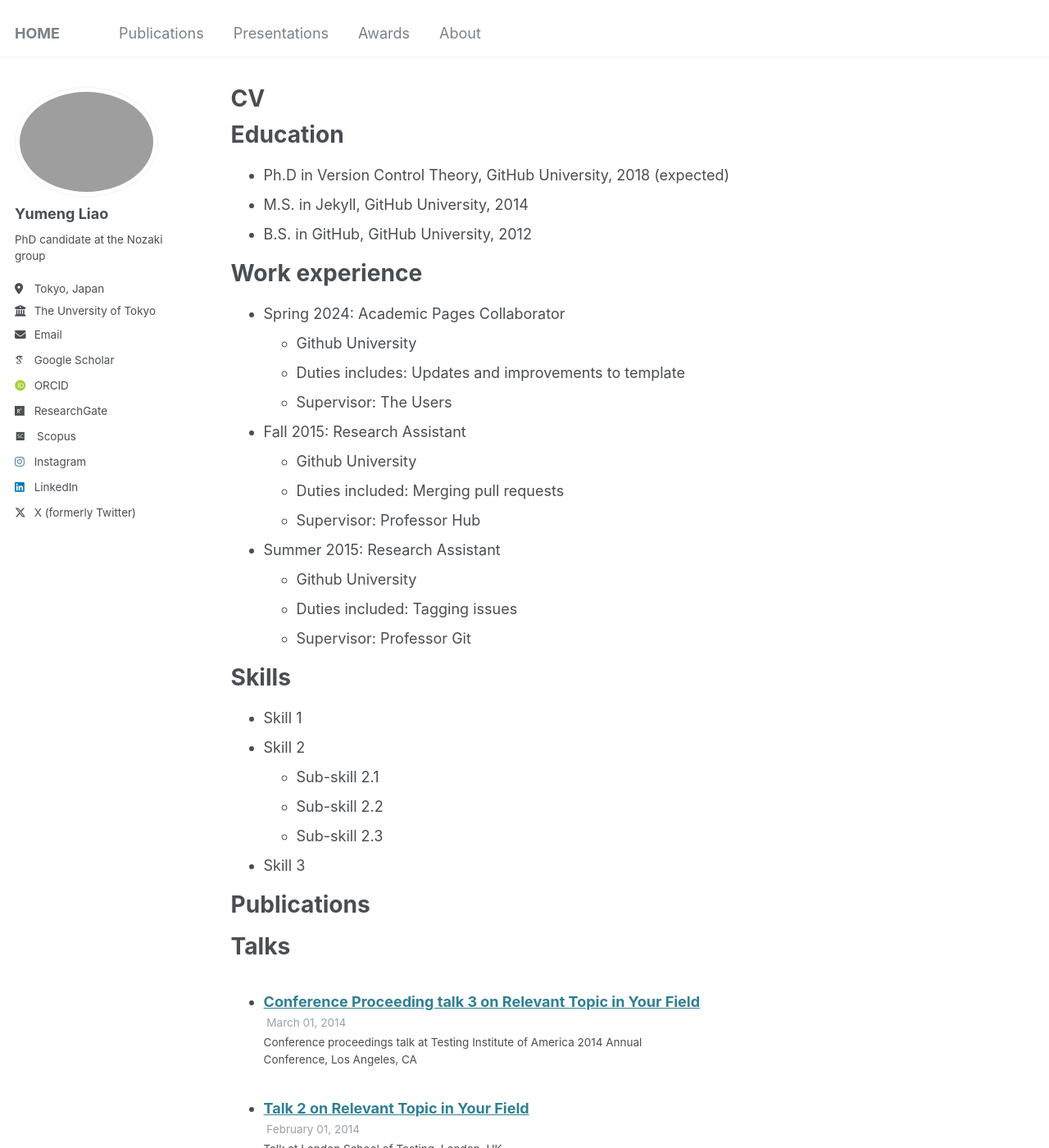
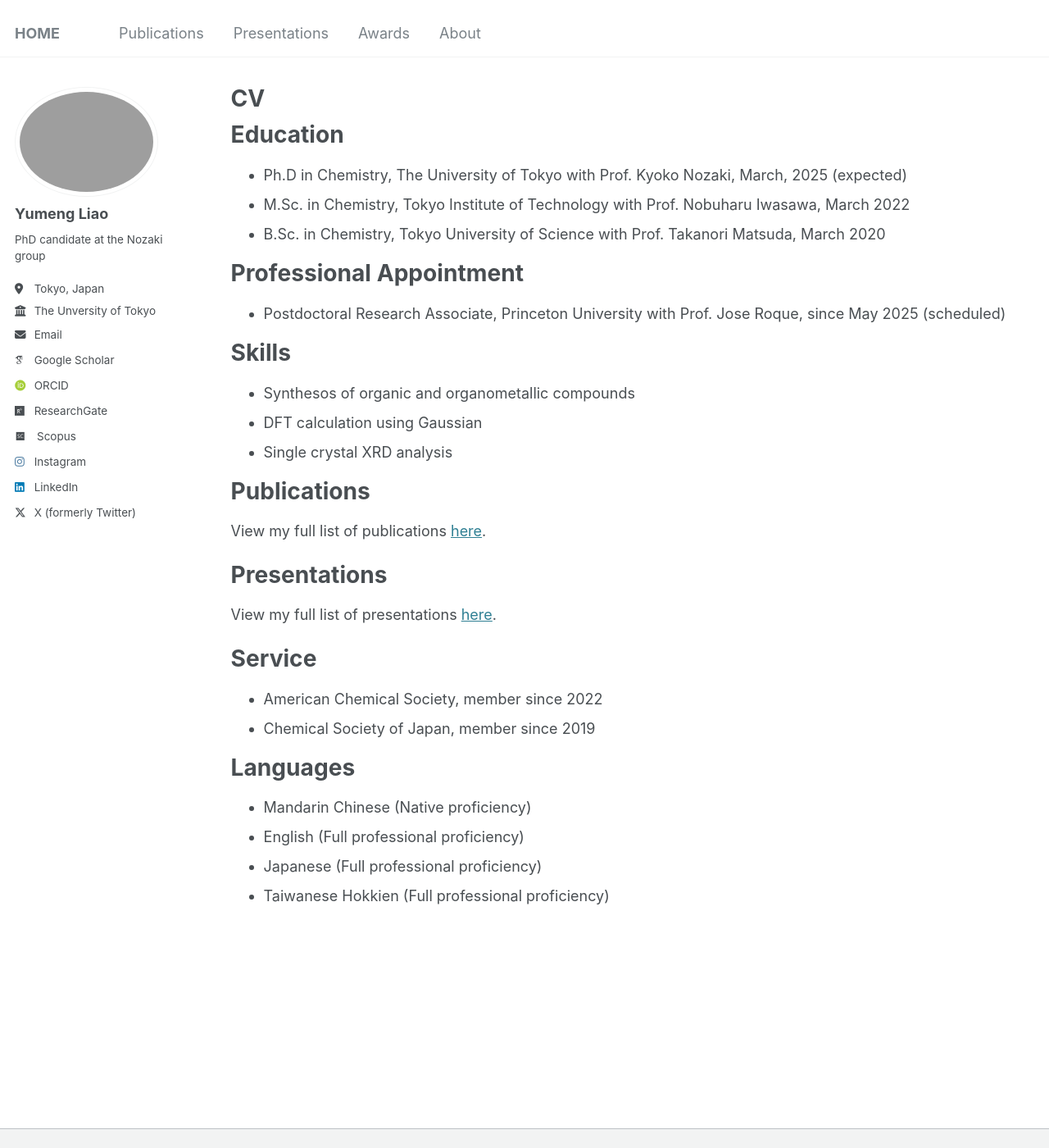
Before and after one commit to liaoym0610/academic, a Jekyll site: the page built from _pages/cv.md, in a window 1280 px wide and 1400 px high. Shown: the whole window at 82% size. Built offline with Jekyll 4.4.1, drawn with Linux system fonts in a browser that asks for light colours; some web fonts are replaced; some of the changed text lies outside the part shown.

Commit message:
Update cv.md

```diff
--- a/_pages/cv.md
+++ b/_pages/cv.md
@@ -11,54 +11,36 @@ redirect_from:
 
 Education
 ======
-* Ph.D in Version Control Theory, GitHub University, 2018 (expected)
-* M.S. in Jekyll, GitHub University, 2014
-* B.S. in GitHub, GitHub University, 2012
+* Ph.D in Chemistry, The University of Tokyo with Prof. Kyoko Nozaki, March, 2025 (expected)
+* M.Sc. in Chemistry, Tokyo Institute of Technology with Prof. Nobuharu Iwasawa, March 2022
+* B.Sc. in Chemistry, Tokyo University of Science with Prof. Takanori Matsuda, March 2020
 
-Work experience
+Professional Appointment
 ======
-* Spring 2024: Academic Pages Collaborator
-  * Github University
-  * Duties includes: Updates and improvements to template
-  * Supervisor: The Users
-
-* Fall 2015: Research Assistant
-  * Github University
-  * Duties included: Merging pull requests
-  * Supervisor: Professor Hub
-
-* Summer 2015: Research Assistant
-  * Github University
-  * Duties included: Tagging issues
-  * Supervisor: Professor Git
+* Postdoctoral Research Associate, Princeton University with Prof. Jose Roque, since May 2025 (scheduled)
 
 Skills
 ======
-* Skill 1
-* Skill 2
-  * Sub-skill 2.1
-  * Sub-skill 2.2
-  * Sub-skill 2.3
-* Skill 3
+* Synthesos of organic and organometallic compounds
+* DFT calculation using Gaussian
+* Single crystal XRD analysis
 
 Publications
 ======
-  <ul>{% for post in site.publications reversed %}
-    {% include archive-single-cv.html %}
-  {% endfor %}</ul>
+<p>View my full list of publications <a href="https://liaoym0610.github.io/academic/publications/" target="_blank">here</a>.</p>
 
-Talks
+Presentations
 ======
-  <ul>{% for post in site.talks reversed %}
-    {% include archive-single-talk-cv.html  %}
-  {% endfor %}</ul>
+<p>View my full list of presentations <a href="https://liaoym0610.github.io/academic/presentations/" target="_blank">here</a>.</p>
 
-Teaching
+Service
 ======
-  <ul>{% for post in site.teaching reversed %}
-    {% include archive-single-cv.html %}
-  {% endfor %}</ul>
+* American Chemical Society, member since 2022
+* Chemical Society of Japan, member since 2019
 
-Service and leadership
+Languages
 ======
-* Currently signed in to 43 different slack teams
+* Mandarin Chinese (Native proficiency)
+* English (Full professional proficiency)
+* Japanese (Full professional proficiency)
+* Taiwanese Hokkien (Full professional proficiency)
```
